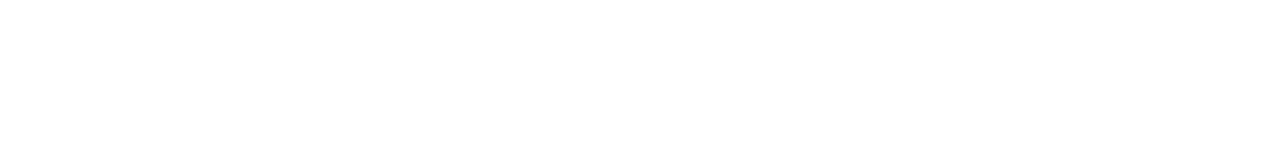
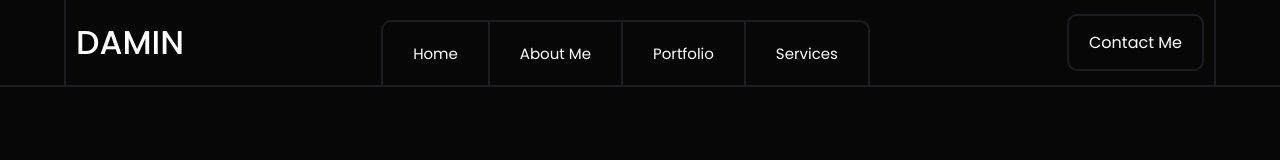
Before and after one commit to adibzamanbd/photographer-portfolio, a plain HTML site: page index.html in a window 1280 px wide. Drawn offline with Linux system fonts and the light colour scheme.

Commit message:
navbar added

```diff
--- a/assets/css/style.css
+++ b/assets/css/style.css
@@ -1,2 +1,75 @@
 /* custom font start  */
-@import url('https://fonts.googleapis.com/css2?family=Poppins:ital,wght@0,100;0,200;0,300;0,400;0,500;0,600;0,700;0,800;0,900;1,100;1,200;1,300;1,400;1,500;1,600;1,700;1,800;1,900&display=swap');
+@import url("https://fonts.googleapis.com/css2?family=Poppins:ital,wght@0,100;0,200;0,300;0,400;0,500;0,600;0,700;0,800;0,900;1,100;1,200;1,300;1,400;1,500;1,600;1,700;1,800;1,900&display=swap");
+
+/* global style start  */
+* {
+  margin: 0;
+  padding: 0;
+  box-sizing: border-box;
+}
+
+/* body start  */
+body {
+  background-color: #070708;
+  font-family: "Poppins", sans-serif;
+}
+
+/* nav start  */
+nav {
+  background-color: #070708;
+  border-bottom: 2px solid #1c1c21;
+  width: 100%;
+  position: static;
+  top: 0;
+  height: 100%;
+}
+/* nav container start  */
+.nav-cont {
+  border-left: 2px solid #1c1c21;
+  border-right: 2px solid #1c1c21;
+  margin: 0 5%;
+  padding: 0 10px;
+  display: flex;
+  justify-content: space-between;
+  align-items: center;
+}
+.logo h1 {
+  font-size: 33px;
+  color: #fff;
+  font-weight: 500;
+}
+.links {
+  display: flex;
+  align-items: center;
+  margin-top: 20px;
+}
+.links a {
+  text-decoration: none;
+  color: #fff;
+  font-size: 15px;
+  padding: 20px 30px;
+  background-color: #070708;
+  border-top: 2px solid #1c1c21;
+  border-left: 2px solid #1c1c21;
+}
+#first-active {
+  border-top-left-radius: 10px;
+}
+#last-active {
+  border-right: 2px solid #1c1c21;
+  border-top-right-radius: 10px;
+}
+.links a:hover {
+  background-color: #161619;
+}
+.btn a {
+  padding: 15px 20px;
+  border-radius: 10px;
+  background-color: #070708;
+  color: #fff;
+  text-decoration: none;
+  border: 2px solid #1c1c21;
+}
+.btn a:hover {
+  background-color: #161616;
+}
--- a/index.html
+++ b/index.html
@@ -8,5 +8,29 @@
     <!-- main css start  -->
     <link rel="stylesheet" href="./assets/css/style.css" />
   </head>
-  <body></body>
+  <body>
+     <!-- nav start  -->
+      <nav>
+          <!-- nav container start  -->
+          <div class="nav-cont">
+               <!-- logo start  -->
+               <div class="logo">
+                    <h1>DAMIN</h1>
+               </div>
+
+               <!-- links start  -->
+                <div class="links">
+                  <a href="#" id="first-active">Home</a>
+                  <a href="#">About Me</a>
+                  <a href="#">Portfolio</a>
+                  <a href="#" id="last-active">Services</a>
+                </div>
+
+                <!-- .button start  -->
+                 <div class="btn">
+                  <a href="#">Contact Me</a>
+                 </div>
+          </div>
+      </nav>
+  </body>
 </html>
```
